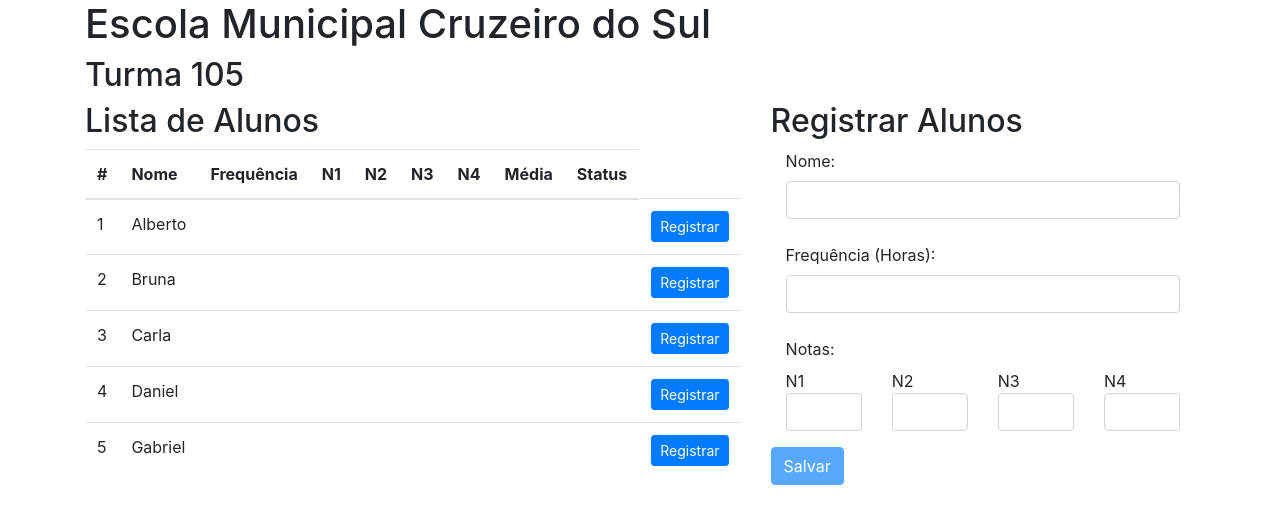
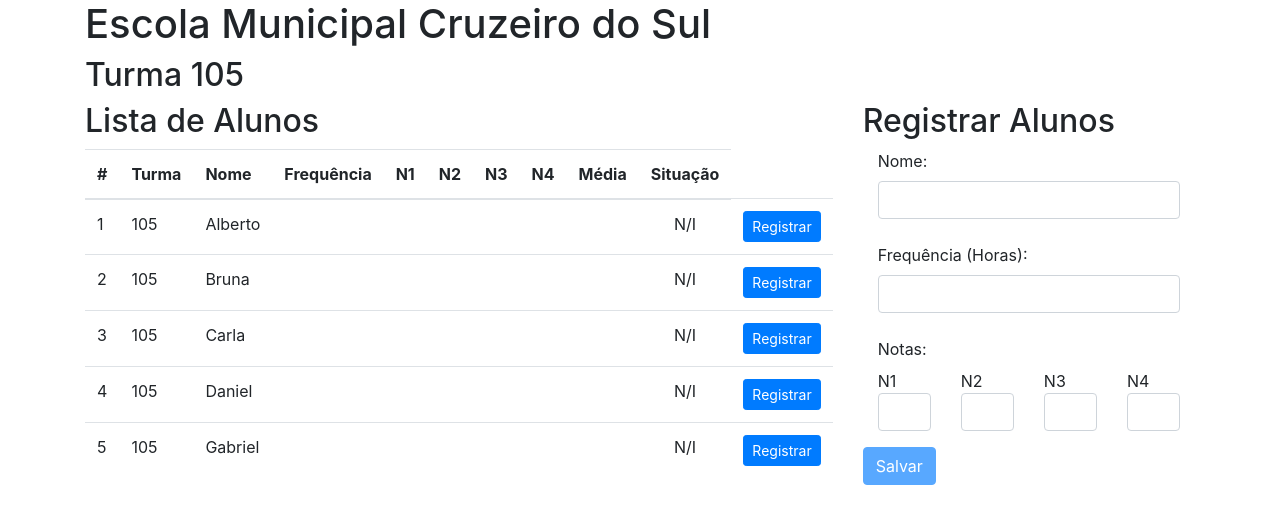
Before and after one commit to PedroSSC/AngularStarterG1, an Angular app: page / in a window 1280 px wide. Shown: the top 524 px of the page. Built offline with nearby package versions, Linux system fonts and the light colour scheme.

Commit message:
Metodos Atualizados

```diff
--- a/src/app/aluno.ts
+++ b/src/app/aluno.ts
@@ -35,28 +35,26 @@ export class Aluno {
         if(cont>0){
             nota = ((+this.n1+ +this.n2+ +this.n3+ +this.n4)/cont).toFixed(2);
             this.med=nota;
-            return true;
         }
-        return false;
     }
 
     situacao(){
         if(this.freq != null){
             if(this.freq<150)
-                return "Reprovado por falta.";
+                return "Reprovado por falta";
             else {
                 if(this.med != null){
                     if(this.med < 7){
-                        return "Reprovado."
+                        return "Reprovado"
                     }else{
-                        return "Aprovado."
+                        return "Aprovado"
                     }
                 }else{
-                    return "";
+                    return 'N/I';
                 }
             }
         }else{
-            return "";
+            return 'N/I';
         }
     }
 
--- a/src/app/app.component.html
+++ b/src/app/app.component.html
@@ -9,6 +9,7 @@
                     <thead>
                         <tr>
                             <th>#</th>
+                            <th>Turma</th>
                             <th>Nome</th>
                             <th>Frequência</th>
                             <th>N1</th>
@@ -16,12 +17,14 @@
                             <th>N3</th>
                             <th>N4</th>
                             <th>Média</th>
-                            <th>Status</th>
+                            <th>Situação</th>
                         </tr>
                     </thead>
                     <tbody>
-                        <tr *ngFor="let aluno of alunos" [class.nullClass]="aluno.med==null" [class.greenClass]="aluno.med>=7" [class.redClass]="aluno.med>=0 && aluno.med<7 || aluno.freq<150">
+                        <tr *ngFor="let aluno of alunos" [class.nullClass]="aluno.situacao()== 'N/I'"
+                                                         [class.greenClass]="aluno.situacao()=='Aprovado'" [class.redClass]="aluno.situacao()=='Reprovado' || aluno.situacao()=='Reprovado por falta'">
                             <td>{{aluno.id}}</td>
+                            <td>{{aluno.turma}}</td>
                             <td>{{aluno.nome}}</td>
                             <td align=center>{{aluno.freq}}</td>
                             <td align=center>{{aluno.n1}}</td>
@@ -29,19 +32,8 @@
                             <td align=center>{{aluno.n3}}</td>
                             <td align=center>{{aluno.n4}}</td>
                             <td align=center>{{aluno.med}}</td>
-                            <td>
-                                <div *ngIf="aluno.freq">
-                                    <div *ngIf="aluno.freq<150; else notas">Reprovado por Falta</div>
-                                        <ng-template #notas>
-                                            <div *ngIf="aluno.med<7" >Reprovado</div>
+                            <td align=center>{{aluno.situacao()}}</td>
 
-                                            <div *ngIf="aluno.med>=7">Aprovado</div>
-
-                                        </ng-template>
-
-
-                                </div>
-                            </td>
 
                             <td>
                                 <button class="btn btn-sm btn-primary" (click)="editar(aluno)">Registrar</button>
--- a/src/app/app.component.ts
+++ b/src/app/app.component.ts
@@ -46,8 +46,6 @@ export class AppComponent implements OnInit {
     salvar(): void{
         let n = this.novo.media();
         console.log(this.novo.situacao());
-        if(n)
-            this.novo = new Aluno(0, 1,'', null,null,null,null,null,null);
-
+        this.novo = new Aluno(0, 1,'', null,null,null,null,null,null);
     }
 }
```
